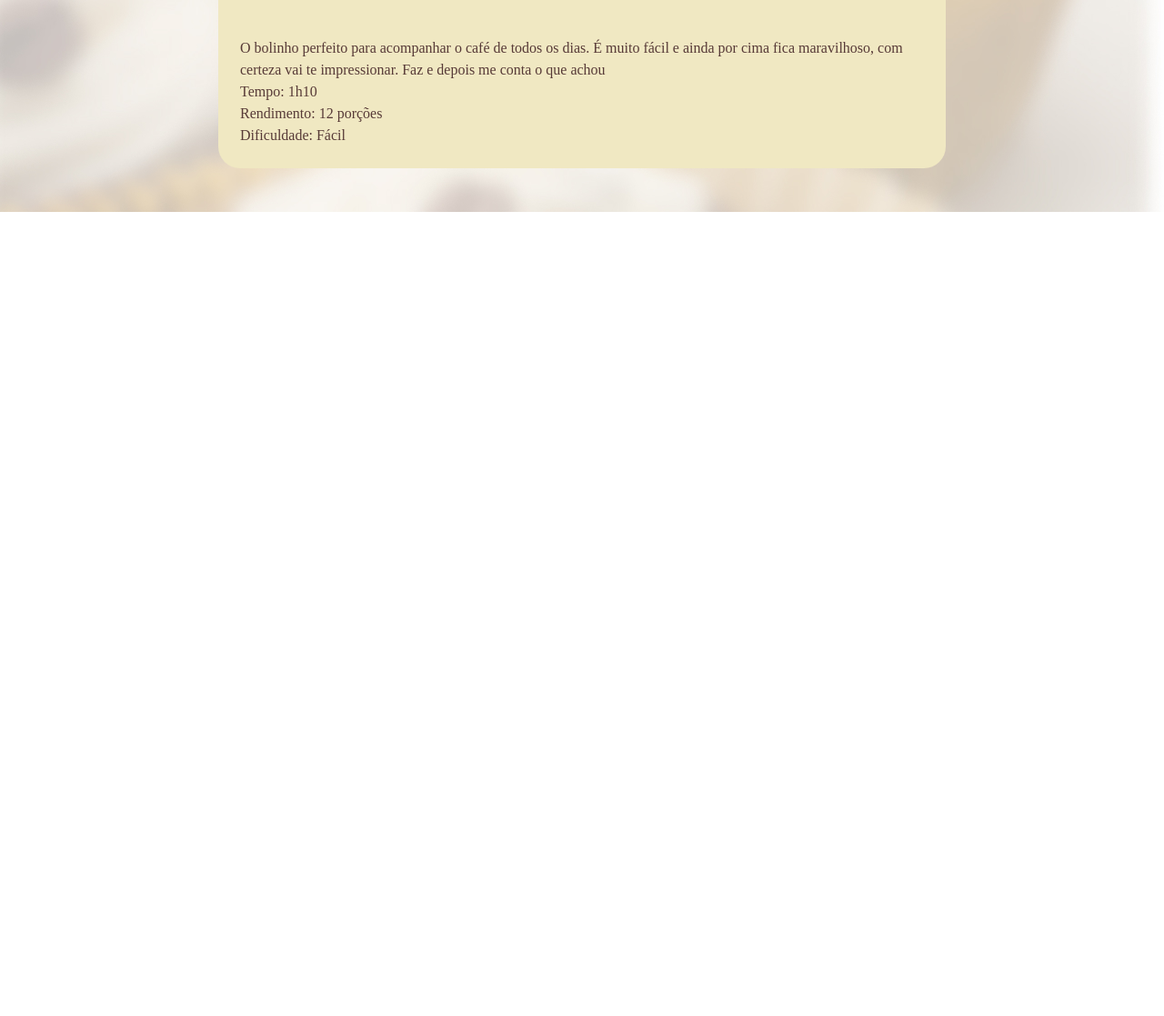
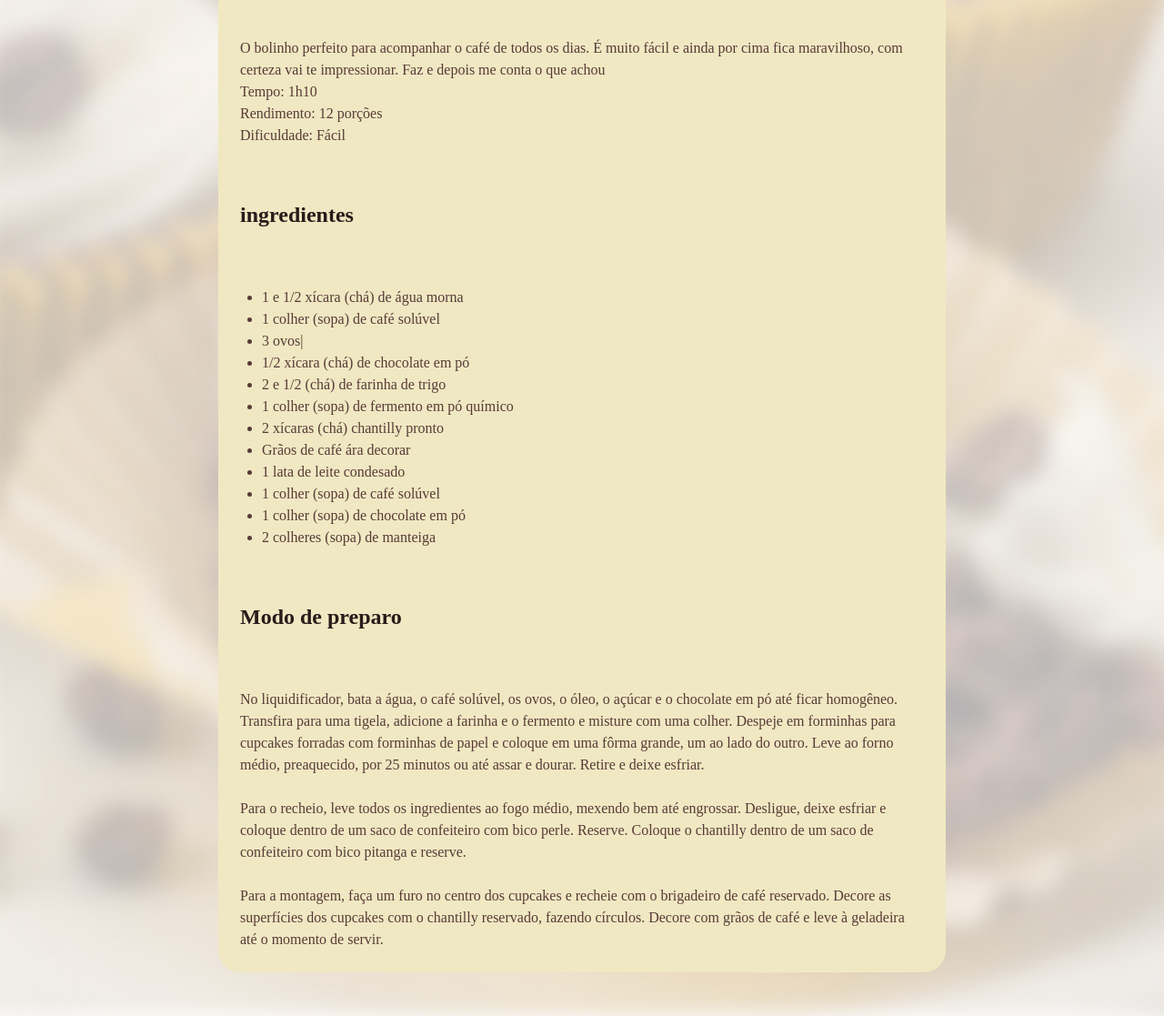
Before and after one commit to douglasroberto1997/novo-projeto, a plain HTML site: page index.html in a window 1280 px wide. Shown: the part 592-1709 px from the top of the page at 91% size. Before the commit the page ends 825 px from the top, so only its background shows below. Drawn offline with Linux system fonts and the light colour scheme; a web font is replaced by a local one.

Commit message:
finalizando html preparo e ingredientes

```diff
--- a/index.html
+++ b/index.html
@@ -25,13 +25,37 @@
 
             <P>
                 Tempo: 1h10 <br>
-                Rendimento: 12 porções <Br>
+                Rendimento: 12 porções <br>
                 Dificuldade: Fácil
             </P>
             <section>
         <section id= "ingredientes"></section>
+        <h2>ingredientes</h2>
+        <ul>
+            <li>1 e 1/2 xícara (chá) de água morna</li>
+            <li>1 colher (sopa) de café solúvel</li>
+            <li>3 ovos|</li>
+            <li>1/2 xícara (chá) de chocolate em pó</li>
+            <li>2 e 1/2 (chá) de farinha de trigo</li>
+            <li>1 colher (sopa) de fermento em pó químico</li>
+            <li>2 xícaras (chá) chantilly pronto</li>
+            <li>Grãos de café ára decorar</li>
+            <li>1 lata de leite condesado</li>
+            <li>1 colher (sopa) de café solúvel</li>
+            <li>1 colher (sopa) de chocolate em pó</li>
+            <li>2 colheres (sopa) de manteiga</li>
+            </ul>
 
-        <section id="preparations"></section>
+        <section id="preparations">
+            <h2>Modo de preparo</h2>
+            <p>
+                No liquidificador, bata a água, o café solúvel, os ovos, o óleo, o açúcar e o chocolate em pó até ficar homogêneo. Transfira para uma tigela, adicione a farinha e o fermento e misture com uma colher. Despeje em forminhas para cupcakes forradas com forminhas de papel e coloque em uma fôrma grande, um ao lado do outro. Leve ao forno médio, preaquecido, por 25 minutos ou até assar e dourar. Retire e deixe esfriar.
+                 <br> <br>
+Para o recheio, leve todos os ingredientes ao fogo médio, mexendo bem até engrossar. Desligue, deixe esfriar e coloque dentro de um saco de confeiteiro com bico perle. Reserve. Coloque o chantilly dentro de um saco de confeiteiro com bico pitanga e reserve.
+<br><br>
+Para a montagem, faça um furo no centro dos cupcakes e recheie com o brigadeiro de café reservado. Decore as superfícies dos cupcakes com o chantilly reservado, fazendo círculos. Decore com grãos de café e leve à geladeira até o momento de servir.
+            </p>
+        </section>
     </main>
     <div>
 </body>
```
